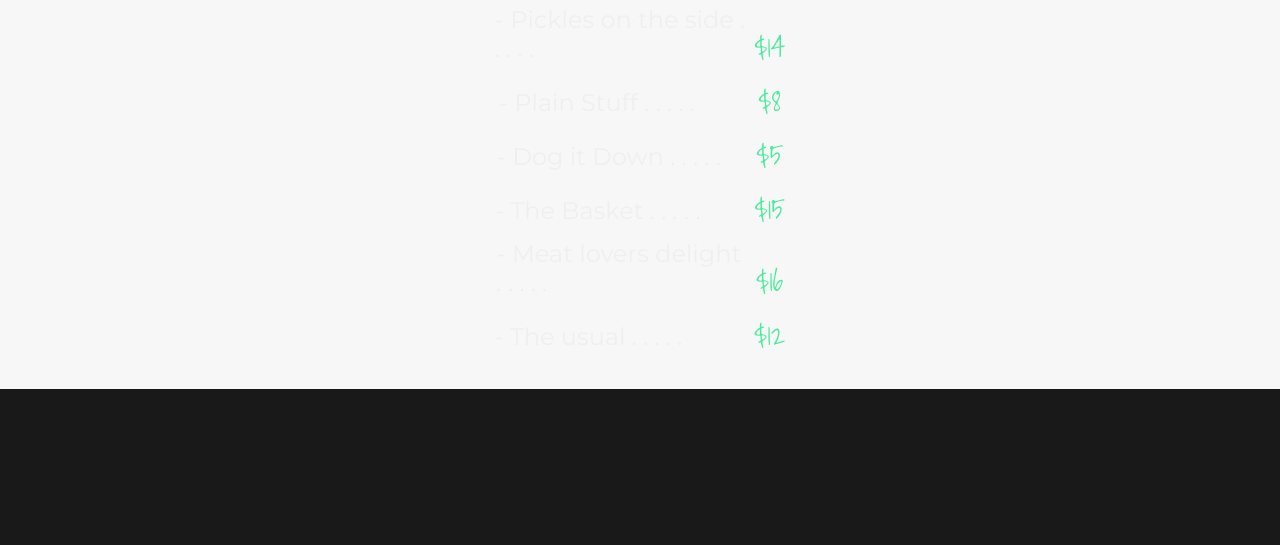
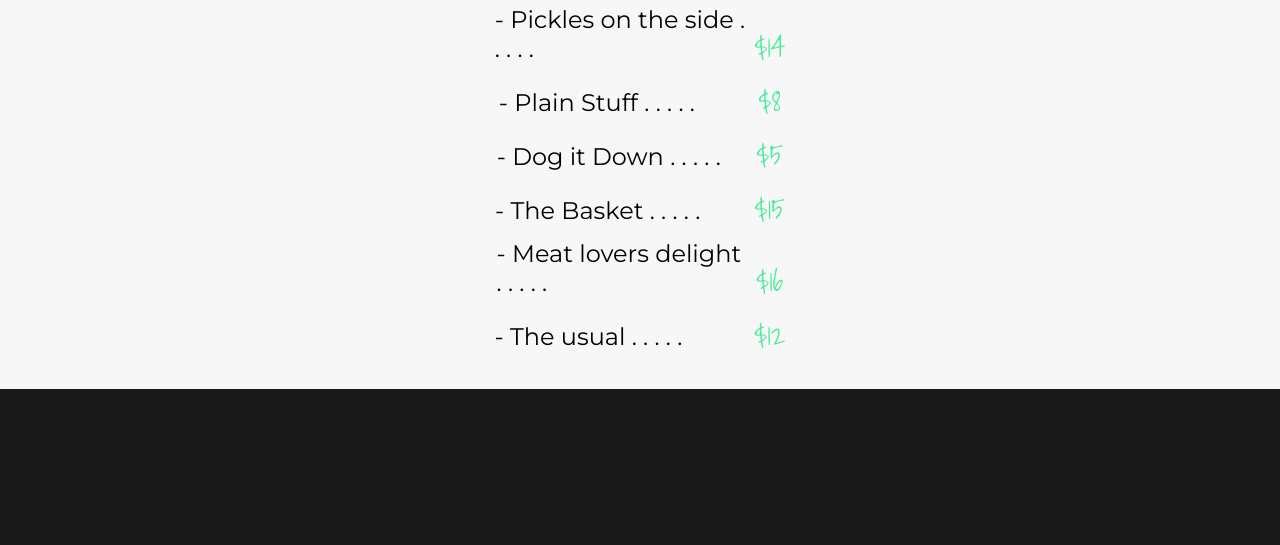
Before and after one commit to JaisekCodes/picklesots, a plain HTML site: page menu.html in a window 1280 px wide. Shown: the part 255-800 px from the top of the page. Drawn offline with Linux system fonts and the light colour scheme.

Commit message:
Update menu.css

```diff
--- a/menu.css
+++ b/menu.css
@@ -111,7 +111,7 @@ p {
     font-family: 'Montserrat';
     font-weight: 500;
     font-size: 1.5rem;
-    color: #efefef;
+    color: #000000;
 }
 
 .cost {
```
